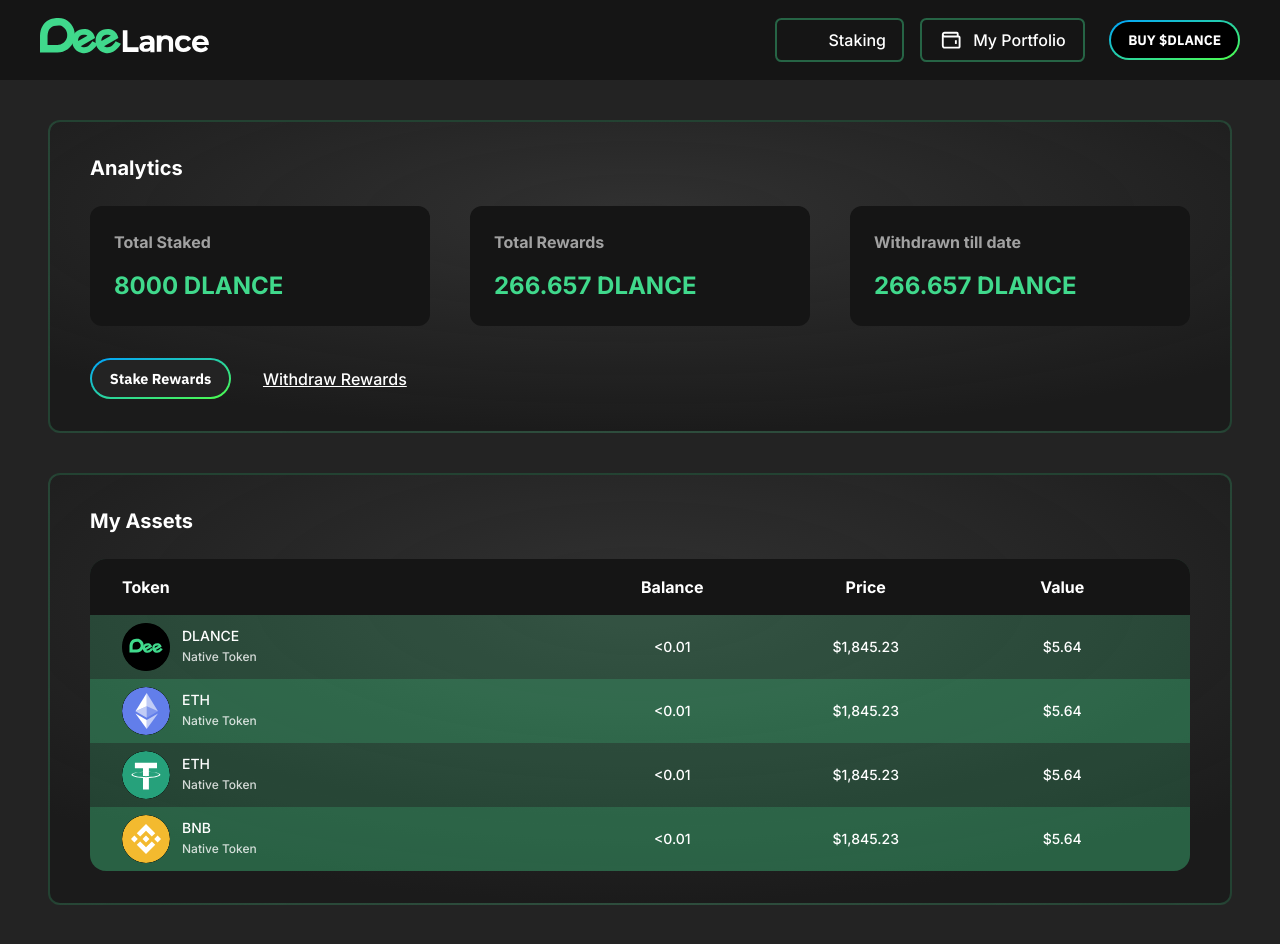
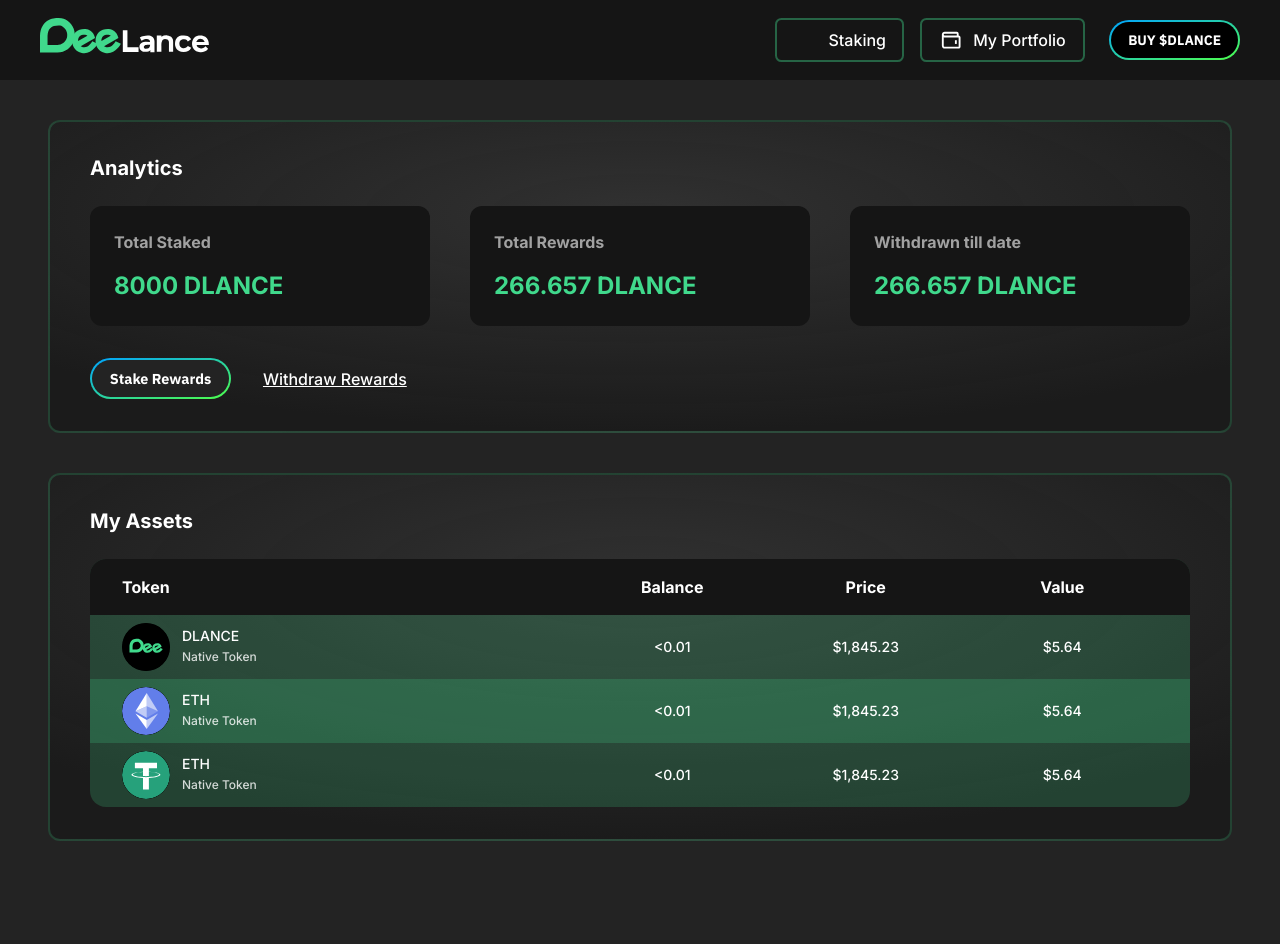
Before and after one commit to onweb3/test2, a React (Vite) app: page /portfolio in a window 1280 px wide. After the commit the page ends 881 px from the top, so only its background shows below. Built offline with nearby package versions, Linux system fonts and the light colour scheme; some icons are missing.

Commit message:
removed bnb row

```diff
--- a/src/pages/PortfolioPage.jsx
+++ b/src/pages/PortfolioPage.jsx
@@ -113,13 +113,6 @@
                 price="$1,845.23"
                 value="$5.64"
               />
-              <Row
-                img="/images/tokens/bnb-circle.svg"
-                tokenName="BNB"
-                balance="<0.01"
-                price="$1,845.23"
-                value="$5.64"
-              />
             </tbody>
           </table>
         </div>
```
